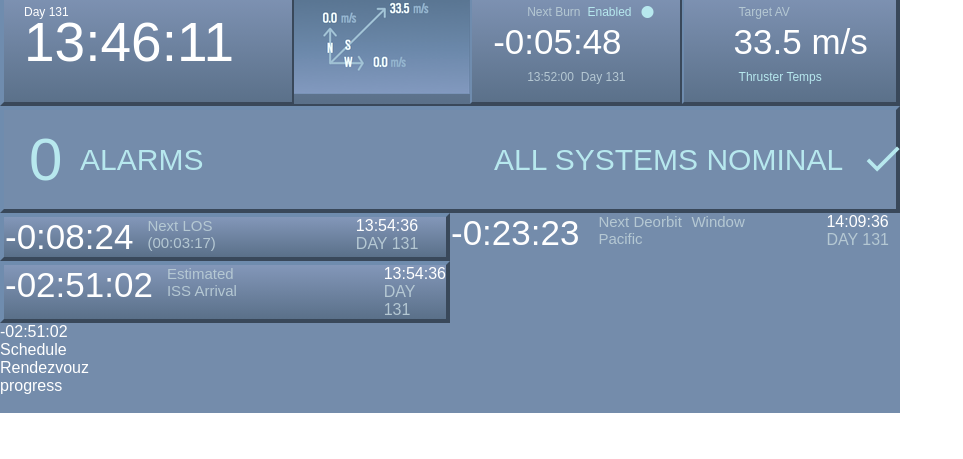
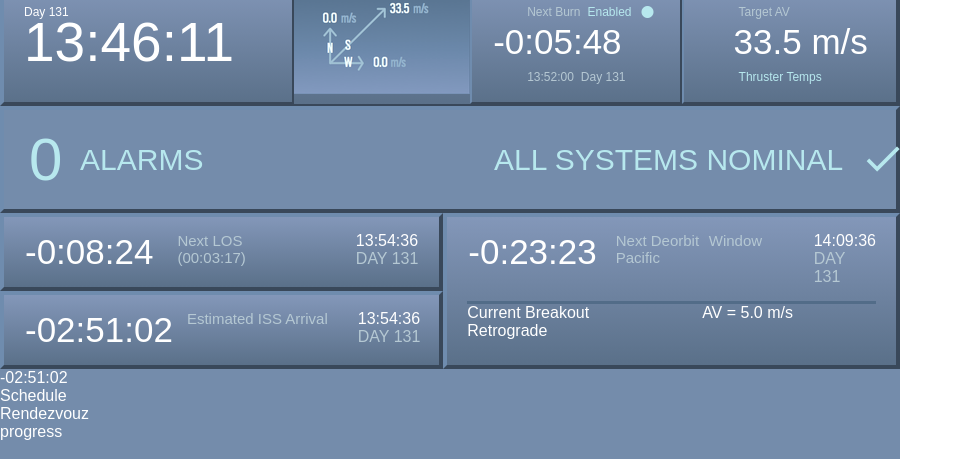
Before and after one commit to vadimdk/cursor-spacex-repo, a plain HTML site: page index.html in a window 1280 px wide. Shown: the part 807-1266 px from the top of the page, without its empty margins (0-963 px from the left). Before the commit the page ends 1220 px from the top, so only its background shows below. Drawn offline with Linux system fonts and the light colour scheme; a web font is replaced by a local one.

Commit message:
current block

```diff
--- a/index.html
+++ b/index.html
@@ -106,11 +106,10 @@ done
 </i>
 </span>
   </div>
-  <!--fourth row -->
-  <div id="fourth-row">
-  <div id="first-block">
-   <div id="next-los" class="day">
-     <div class="speed-counter">
+  <!--fourth row -->                      <div id="fourth-row">
+    <div id="first-block">
+     <div id="next-los" class="day">
+      <div class="speed-counter">
           -0:08:24
        </div>
          <div class="next-los-time">Next LOS
@@ -128,13 +127,16 @@ done
          <div class="estimated-arrival">Estimated ISS Arrival
 
         </div>
-       <div class="time-day">13:54:36
-      <div class="time-day-one">DAY 131</div>
+       <div class="time-day-first">13:54:36
+      <div class="time-day-second">DAY 131</div>
      </div>
   </div>
   </div>
  <!--second block -->
- <div id="second-block">
+<div id="second-block-first">
+
+  <div id="second-block">
+
      <div class="speed-counter">
           -0:23:23
        </div>
@@ -144,9 +146,23 @@ done
        <div class="time-day">14:09:36
       <div class="time-day-one">DAY 131</div>
      </div>
+
      </div>
+<!--fourth block -->
+    <div id="fourth-block">
+     <div class="Curent">
+          Current Breakout
+          <div>Retrograde</div>
+       </div>
+         <div class="deorbit-window">
+            <div></div>
+        </div>
+       <div class="speed">AV = 5.0 m/s</div>
+
+     </div>
+
   </div>
-
+ </div>
   <!--fifth row -->
   <div>
     -02:51:02
--- a/styles/style.css
+++ b/styles/style.css
@@ -234,9 +234,11 @@ display: flex;
 
 .day {
 
-    /* width: 450px; */
 
-    padding: 0px;
+    padding-left: 20px;
+    padding-top: 15px;
+    padding-bottom: 15px;
+
 
 }
 
@@ -246,6 +248,7 @@ display: flex;
     margin-left: 15px;
     font-size: 15px;
     color: rgb(181,200,211);
+    padding-left: 10px;
 }
 
 
@@ -259,17 +262,35 @@ display: flex;
 
 .time-day {
 
-  padding-left: 135px;
+  padding-left: 105px;
  }
+
+
 
 .time-day-one {
     color: rgb(181,200,211);
 }
 
+.time-day-first {
+    margin-left: 5px;
+    margin-right: 2px;
+    padding-left: 25px;
+}
+
+.time-day-second {
+  color: rgb(181,200,211);
+
+ }
+
 #second-block {
 
     display: flex;
-    flex-grow: 1;
+
+    margin-left: 20px;
+    margin-right: 20px;
+    border-bottom: 3px rgb(82, 108, 136) solid;
+    padding-top: 15px;
+    padding-bottom: 15px;
 }
 
 .deorbit-window {
@@ -282,15 +303,24 @@ display: flex;
     padding-left: 5px;
   }
 
+#second-block-first {
+    background-image: linear-gradient(to bottom, rgb(131,151,185), rgb(90,112,137));
+    border: 4px rgb(111, 140, 174) outset;
+}
 
+#fourth-block {
+    display: flex;
+    margin-left: 20px;
+    margin-right: 20px;
 
+}
 
 
 
 
 .time-day-second {
 
-  padding-left: 100px;
+
  }
 
 /* font-family: 'Doppio One', sans-serif; */
```
